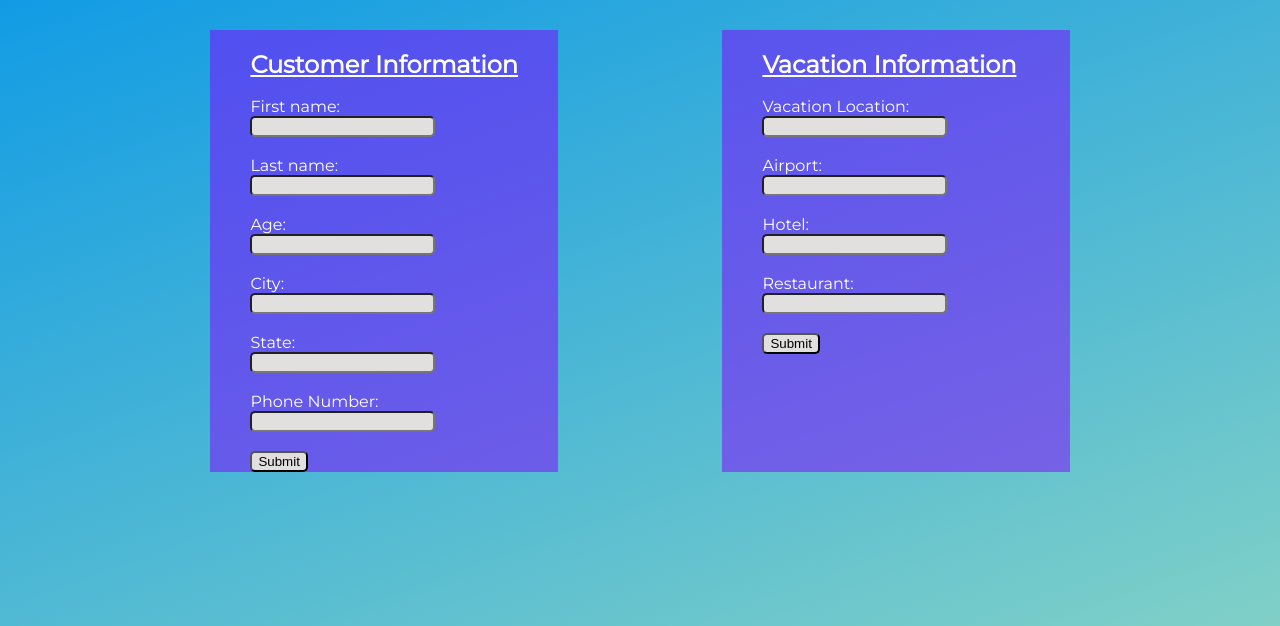
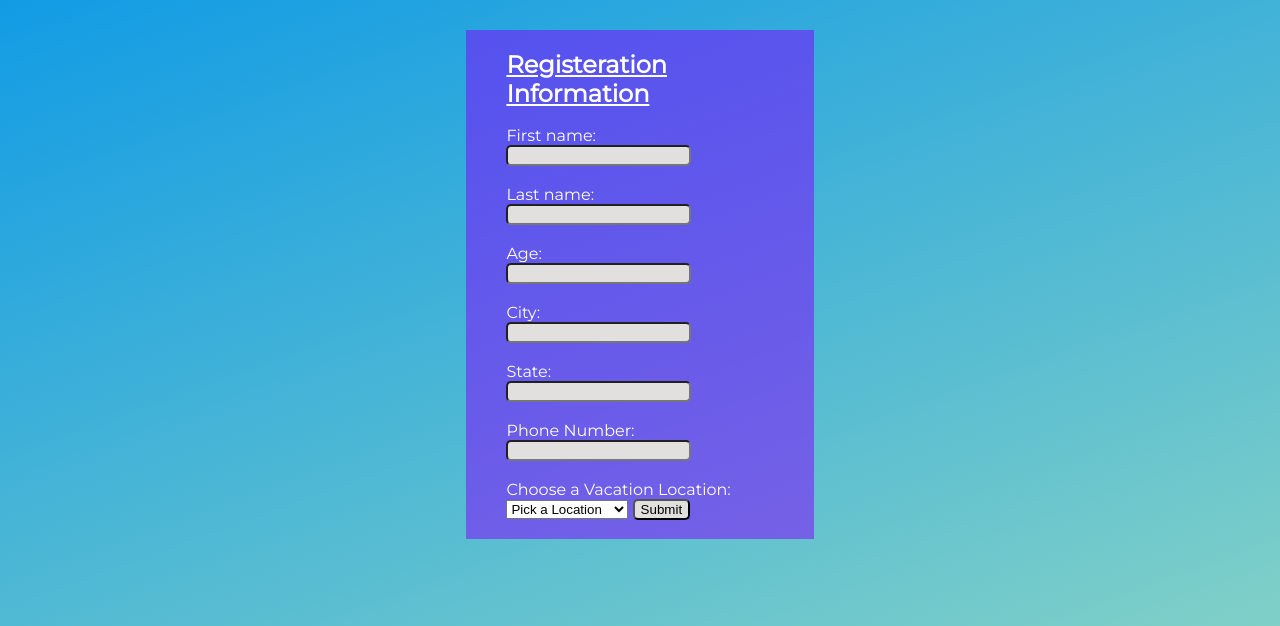
Before and after one commit to adithyav09/Database-Project.github.io, a Node server app: template templates/booking.html in a window 1280 px wide. Shown: the part 174-800 px from the top of the page. Run offline with Node 20, Linux system fonts and the light colour scheme; the template is opened without the code that fills it, so the values that code supplies are empty.

Commit message:
added drop menu form

```diff
--- a/js/app.js
+++ b/js/app.js
@@ -8,7 +8,7 @@ const bodyParser = require('body-parser');
 var con = mysql.createConnection({
   host: "localhost",
   user: "root",
-  password: "saybyesayhi123",
+  password: "Duluth.11173",
   database: 'vacationdb'
 });
 
--- a/templates/booking.html
+++ b/templates/booking.html
@@ -35,10 +35,11 @@
         </nav>
 
         <main>
+
             <div class="customerbox">
-                <h2>Customer Information</h2><br>
+                <h2>Registeration Information</h2><br>
 
-                <form action="/booking" method="POST">
+                <form action="/booking" method= "POST">
                     <label for="fname">First name:</label><br>
                     <input type="text" id="fname" name="fname"><br><br>
 
@@ -57,29 +58,15 @@
                     <label for="phone_number">Phone Number:</label><br>
                     <input type="text" id="phone_number" name="phone_number"><br><br>
 
-                    <input type="submit" value="Submit">
-                  </form>
+                    <label for="vacation">Choose a Vacation Location:</label>
+                    <select id="vacation" name="vacation">
+                        <option value="pick">Pick a Location</option>
+                        <option value="NY">New York, NY</option>
+                        <option value="CA">Los Angeles, CA</option>
+                        <option value="FL">Miami, FL</option>
+                    </select>
 
-            </div>
-
-
-            <div class="vacationbox">
-                <h2>Vacation Information</h2><br>
-
-                <form action="/profile">
-                    <label for="location">Vacation Location:</label><br>
-                    <input type="text" id="location" name="location"><br><br>
-
-                    <label for="airport">Airport:</label><br>
-                    <input type="text" id="airport" name="airport"><br><br>
-
-                    <label for="hotel">Hotel:</label><br>
-                    <input type="text" id="hotel" name="hotel"><br><br>
-
-                    <label for="restaurant">Restaurant:</label><br>
-                    <input type="restaurant" id="restaurant" name="restaurant"><br><br>
-
-                    <input type="submit" value="Submit">
+                    <input type="submit" value="Submit"><br><br>
                   </form>
 
 
```
